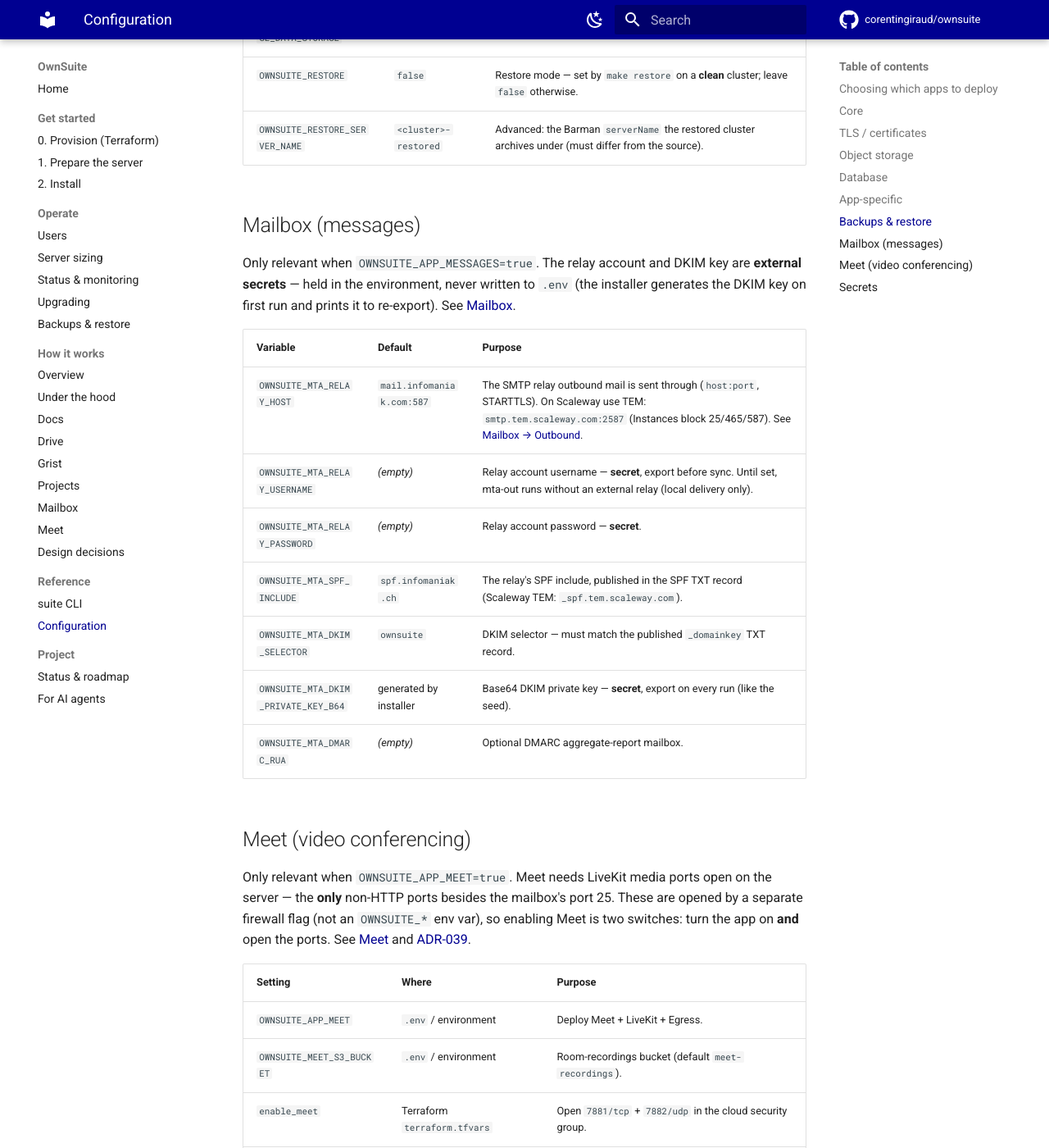
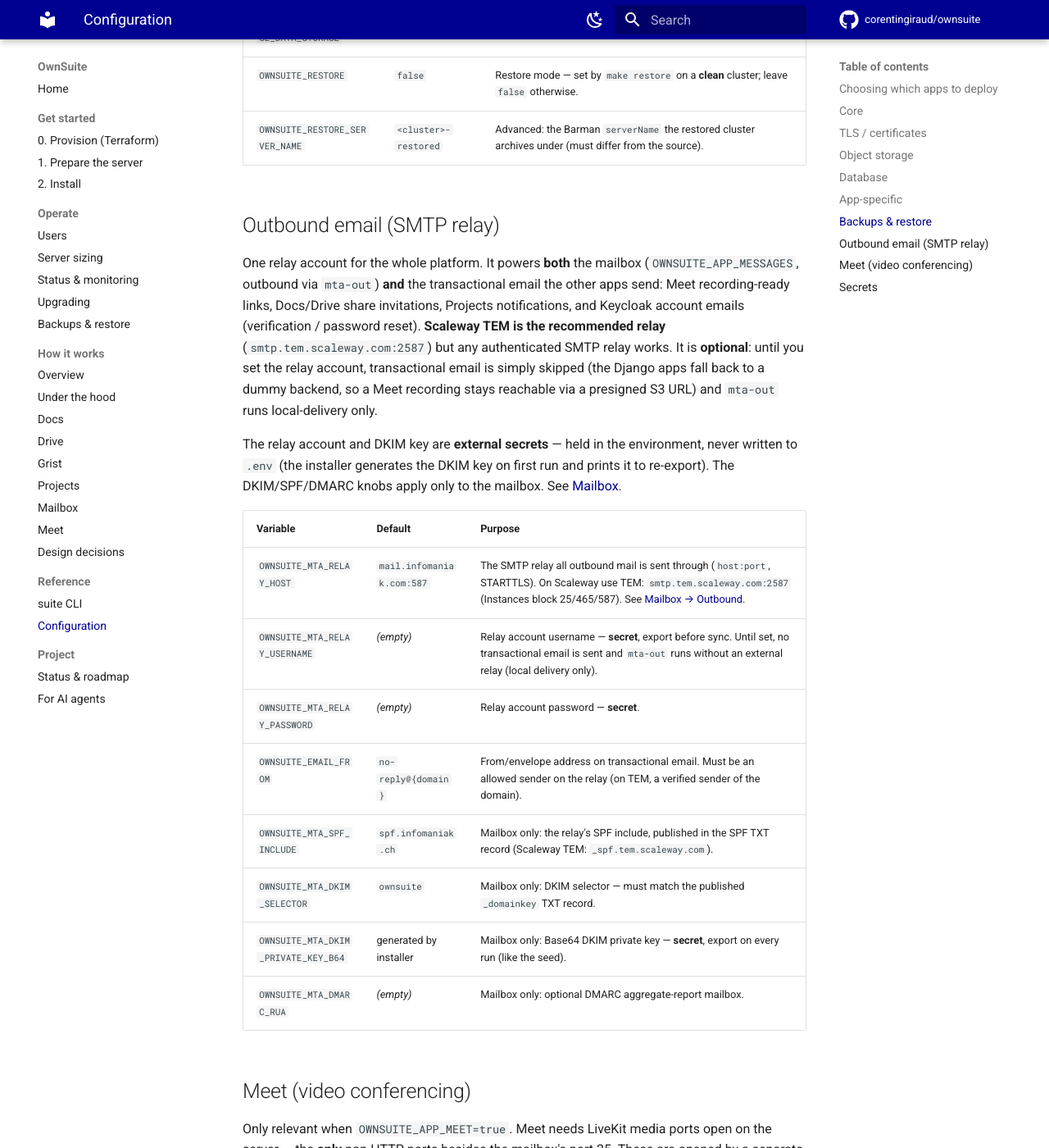
Before and after one commit to corentingiraud/ownsuite, an MkDocs documentation site: the page built from docs/reference/configuration.md, in a window 1280 px wide and 1400 px high, scrolled down 5011 px. Shown: the whole window at 82% size. Built offline with MkDocs 1.6.1 and Material for MkDocs 9.7.7, drawn with Linux system fonts in a browser that asks for light colours; comment, search, counter and statistics services are not loaded.

Commit message:
feat(email): wire transactional SMTP for Docs/Drive/Meet/Projects/Keycloak (#65)
Meet recordings were unreachable: the recording-ready email is the only delivery
path, but no Django app had SMTP configured, so it never sent (issue #59). The
same gap silently broke Docs/Drive share mails, Projects notifications and
Keycloak account emails.

Wire outbound SMTP for every app through a single shared external relay account
(OWNSUITE_MTA_RELAY_*, the one the mailbox mta-out already uses). Scaleway TEM is
the recommended relay but not mandatory: any authenticated SMTP relay works, and
with no relay account set the apps fall back gracefully (Django dummy backend;
Projects/Keycloak leave SMTP unset), so a recording stays reachable via a
presigned S3 URL.

- Add a top-level `email` config (host/from/configured) derived from the shared
  relay env; gate everything on whether a relay account is supplied.
- New shared `email-relay` Secret (mirrors s3-credentials) carrying the relay
  creds, referenced by all consumers — no per-app secret duplication.
- Docs/Drive/Meet: EMAIL_* (the celery worker inherits it, which is what sends
  the recording mail); Projects: SMTP_* (nodemailer); Keycloak: realm smtpServer
  set idempotently by the kcadm upsert Job.
- Document the relay as platform-wide and add OWNSUITE_EMAIL_FROM.

```diff
--- a/docs/reference/configuration.md
+++ b/docs/reference/configuration.md
@@ -137,22 +137,32 @@
 | `OWNSUITE_RESTORE` | `false` | Restore mode — set by `make restore` on a **clean** cluster; leave `false` otherwise. |
 | `OWNSUITE_RESTORE_SERVER_NAME` | `<cluster>-restored` | Advanced: the Barman `serverName` the restored cluster archives under (must differ from the source). |
 
-## Mailbox (messages)
+## Outbound email (SMTP relay)
 
-Only relevant when `OWNSUITE_APP_MESSAGES=true`. The relay account and DKIM key are
-**external secrets** — held in the environment, never written to `.env` (the installer
-generates the DKIM key on first run and prints it to re-export). See
+One relay account for the whole platform. It powers **both** the mailbox
+(`OWNSUITE_APP_MESSAGES`, outbound via `mta-out`) **and** the transactional email the
+other apps send: Meet recording-ready links, Docs/Drive share invitations, Projects
+notifications, and Keycloak account emails (verification / password reset). **Scaleway
+TEM is the recommended relay** (`smtp.tem.scaleway.com:2587`) but any authenticated SMTP
+relay works. It is **optional**: until you set the relay account, transactional email is
+simply skipped (the Django apps fall back to a dummy backend, so a Meet recording stays
+reachable via a presigned S3 URL) and `mta-out` runs local-delivery only.
+
+The relay account and DKIM key are **external secrets** — held in the environment, never
+written to `.env` (the installer generates the DKIM key on first run and prints it to
+re-export). The DKIM/SPF/DMARC knobs apply only to the mailbox. See
 [Mailbox](../understand/messages.md).
 
 | Variable | Default | Purpose |
 |---|---|---|
-| `OWNSUITE_MTA_RELAY_HOST` | `mail.infomaniak.com:587` | The SMTP relay outbound mail is sent through (`host:port`, STARTTLS). On Scaleway use TEM: `smtp.tem.scaleway.com:2587` (Instances block 25/465/587). See [Mailbox → Outbound](../understand/messages.md#outbound-scaleway-tem-or-an-external-relay). |
-| `OWNSUITE_MTA_RELAY_USERNAME` | _(empty)_ | Relay account username — **secret**, export before sync. Until set, mta-out runs without an external relay (local delivery only). |
+| `OWNSUITE_MTA_RELAY_HOST` | `mail.infomaniak.com:587` | The SMTP relay all outbound mail is sent through (`host:port`, STARTTLS). On Scaleway use TEM: `smtp.tem.scaleway.com:2587` (Instances block 25/465/587). See [Mailbox → Outbound](../understand/messages.md#outbound-scaleway-tem-or-an-external-relay). |
+| `OWNSUITE_MTA_RELAY_USERNAME` | _(empty)_ | Relay account username — **secret**, export before sync. Until set, no transactional email is sent and `mta-out` runs without an external relay (local delivery only). |
 | `OWNSUITE_MTA_RELAY_PASSWORD` | _(empty)_ | Relay account password — **secret**. |
-| `OWNSUITE_MTA_SPF_INCLUDE` | `spf.infomaniak.ch` | The relay's SPF include, published in the SPF TXT record (Scaleway TEM: `_spf.tem.scaleway.com`). |
-| `OWNSUITE_MTA_DKIM_SELECTOR` | `ownsuite` | DKIM selector — must match the published `_domainkey` TXT record. |
-| `OWNSUITE_MTA_DKIM_PRIVATE_KEY_B64` | generated by installer | Base64 DKIM private key — **secret**, export on every run (like the seed). |
-| `OWNSUITE_MTA_DMARC_RUA` | _(empty)_ | Optional DMARC aggregate-report mailbox. |
+| `OWNSUITE_EMAIL_FROM` | `no-reply@{domain}` | From/envelope address on transactional email. Must be an allowed sender on the relay (on TEM, a verified sender of the domain). |
+| `OWNSUITE_MTA_SPF_INCLUDE` | `spf.infomaniak.ch` | Mailbox only: the relay's SPF include, published in the SPF TXT record (Scaleway TEM: `_spf.tem.scaleway.com`). |
+| `OWNSUITE_MTA_DKIM_SELECTOR` | `ownsuite` | Mailbox only: DKIM selector — must match the published `_domainkey` TXT record. |
+| `OWNSUITE_MTA_DKIM_PRIVATE_KEY_B64` | generated by installer | Mailbox only: Base64 DKIM private key — **secret**, export on every run (like the seed). |
+| `OWNSUITE_MTA_DMARC_RUA` | _(empty)_ | Mailbox only: optional DMARC aggregate-report mailbox. |
 
 ## Meet (video conferencing)
 
```
Also changed, not shown: 12 other files.
